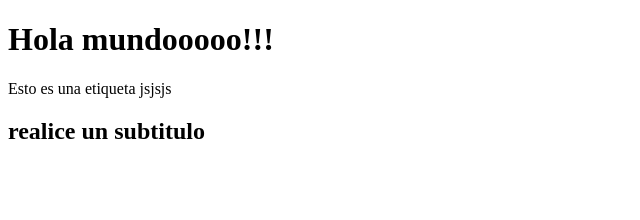
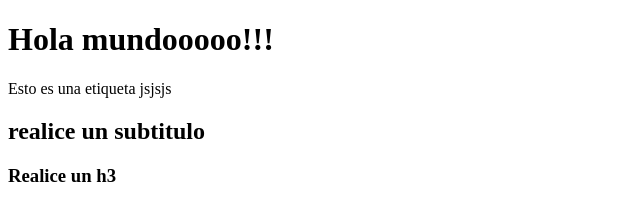
Before and after one commit to NarvaezAndres/proyecto1, a plain HTML site: page index.html in a window 1280 px wide. Shown: the whole page, without its empty margins (0-640 px from the left). Drawn offline with Linux system fonts and the light colour scheme.

Commit message:
Se agrego un h3

```diff
--- a/index.html
+++ b/index.html
@@ -12,6 +12,7 @@
     <p>Esto es una etiqueta jsjsjs</p>
 
     <h2>realice un subtitulo</h2>
+    <h3>Realice un h3</h3>
 
 </body>
 </html>
```
